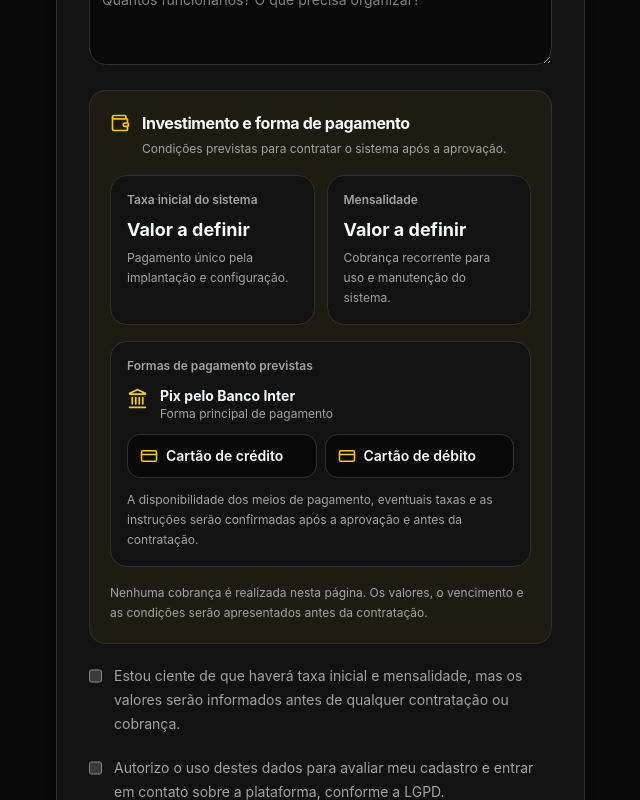
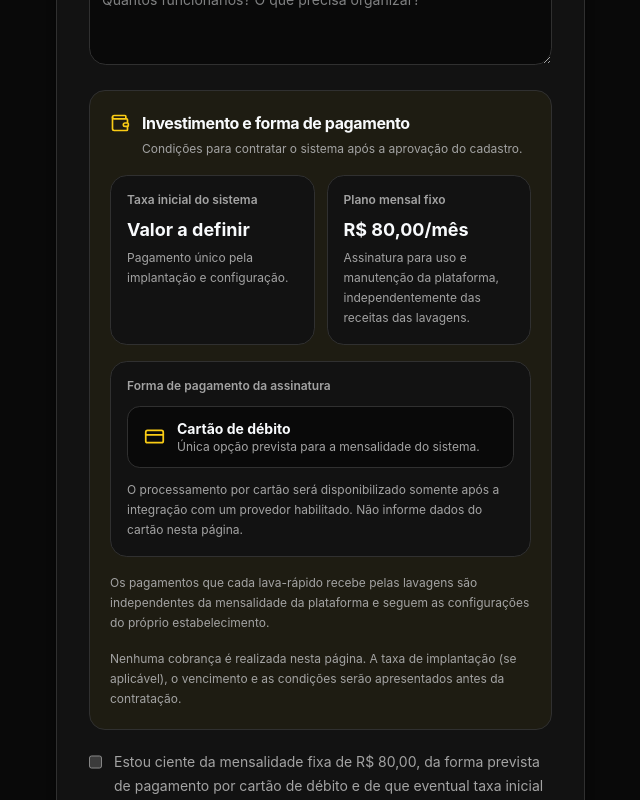
Before and after one commit to Raphaeljdk/aquaflow-gestao, a Next.js app: page /cadastrar-lava-rapido in a window 1280 px wide. Shown: the part 780-1580 px from the top of the page, without its empty margins (535-1175 px from the left). Built offline with nearby package versions, Linux system fonts and the light colour scheme.

Commit message:
feat(ui): apresentar somente débito e mensalidade fixa de R$80

```diff
--- a/src/app/cadastrar-lava-rapido/page.tsx
+++ b/src/app/cadastrar-lava-rapido/page.tsx
@@ -1,7 +1,8 @@
 "use client";
 import { useState, type FormEvent } from "react";
 import Link from "next/link";
-import { ArrowLeft, Building2, CheckCircle2, CreditCard, Landmark, Loader2, ShieldCheck, Wallet } from "lucide-react";
+import { PLATFORM_MONTHLY_PRICE_LABEL } from "@/lib/platform-billing";
+import { ArrowLeft, Building2, CheckCircle2, CreditCard, Loader2, ShieldCheck, Wallet } from "lucide-react";
 type Fields = { nomeEmpresa: string; cnpj: string; razaoSocial: string; nomeResponsavel: string; email: string; whatsapp: string; cidade: string; mensagem: string; site: string };
 export default function CadastroEmpresaPage() {
   const [form, setForm] = useState<Fields>({
@@ -114,7 +115,7 @@ export default function CadastroEmpresaPage() {
                   <Wallet size={20} className="mt-0.5 shrink-0 text-primary" aria-hidden="true"/>
                   <div>
                     <h3 id="condicoes-comerciais" className="text-base font-bold">Investimento e forma de pagamento</h3>
-                    <p className="mt-1 text-xs leading-5 text-muted-foreground">Condições previstas para contratar o sistema após a aprovação.</p>
+                    <p className="mt-1 text-xs leading-5 text-muted-foreground">Condições para contratar o sistema após a aprovação do cadastro.</p>
                   </div>
                 </div>
                 <div className="grid gap-3 sm:grid-cols-2">
@@ -124,38 +125,29 @@ export default function CadastroEmpresaPage() {
                     <p className="mt-1 text-xs leading-5 text-muted-foreground">Pagamento único pela implantação e configuração.</p>
                   </div>
                   <div className="rounded-xl border border-border bg-card p-4">
-                    <p className="text-xs font-semibold text-muted-foreground">Mensalidade</p>
-                    <p className="mt-2 text-lg font-bold">Valor a definir</p>
-                    <p className="mt-1 text-xs leading-5 text-muted-foreground">Cobrança recorrente para uso e manutenção do sistema.</p>
+                    <p className="text-xs font-semibold text-muted-foreground">Plano mensal fixo</p>
+                    <p className="mt-2 text-lg font-bold">{PLATFORM_MONTHLY_PRICE_LABEL}</p>
+                    <p className="mt-1 text-xs leading-5 text-muted-foreground">Assinatura para uso e manutenção da plataforma, independentemente das receitas das lavagens.</p>
                   </div>
                 </div>
                 <div className="space-y-3 rounded-xl border border-border bg-card p-4">
-                  <p className="text-xs font-semibold text-muted-foreground">Formas de pagamento previstas</p>
-                  <div className="flex items-start gap-3">
-                    <Landmark size={21} className="mt-0.5 shrink-0 text-primary" aria-hidden="true"/>
+                  <p className="text-xs font-semibold text-muted-foreground">Forma de pagamento da assinatura</p>
+                  <div className="flex min-h-12 items-center gap-3 rounded-lg border border-primary/30 bg-background px-4 py-3">
+                    <CreditCard size={21} className="shrink-0 text-primary" aria-hidden="true"/>
                     <div>
-                      <p className="text-sm font-bold">Pix pelo Banco Inter</p>
-                      <p className="text-xs text-muted-foreground">Forma principal de pagamento</p>
+                      <p className="text-sm font-bold">Cartão de débito</p>
+                      <p className="text-xs text-muted-foreground">Única opção prevista para a mensalidade do sistema.</p>
                     </div>
                   </div>
-                  <div className="grid gap-2 sm:grid-cols-2">
-                    <div className="flex min-h-11 items-center gap-2 rounded-lg border border-border bg-background px-3 py-2.5">
-                      <CreditCard size={18} className="shrink-0 text-primary" aria-hidden="true"/>
-                      <span className="text-sm font-semibold">Cartão de crédito</span>
-                    </div>
-                    <div className="flex min-h-11 items-center gap-2 rounded-lg border border-border bg-background px-3 py-2.5">
-                      <CreditCard size={18} className="shrink-0 text-primary" aria-hidden="true"/>
-                      <span className="text-sm font-semibold">Cartão de débito</span>
-                    </div>
-                  </div>
-                  <p className="text-xs leading-5 text-muted-foreground">A disponibilidade dos meios de pagamento, eventuais taxas e as instruções serão confirmadas após a aprovação e antes da contratação.</p>
+                  <p className="text-xs leading-5 text-muted-foreground">O processamento por cartão será disponibilizado somente após a integração com um provedor habilitado. Não informe dados do cartão nesta página.</p>
                 </div>
-                <p className="text-xs leading-5 text-muted-foreground">Nenhuma cobrança é realizada nesta página. Os valores, o vencimento e as condições serão apresentados antes da contratação.</p>
+                <p className="text-xs leading-5 text-muted-foreground">Os pagamentos que cada lava-rápido recebe pelas lavagens são independentes da mensalidade da plataforma e seguem as configurações do próprio estabelecimento.</p>
+                <p className="text-xs leading-5 text-muted-foreground">Nenhuma cobrança é realizada nesta página. A taxa de implantação (se aplicável), o vencimento e as condições serão apresentados antes da contratação.</p>
               </section>
               <label className="sr-only" aria-hidden="true">Site<input tabIndex={-1} autoComplete="off" value={form.site} onChange={e=>edit("site",e.target.value)}/></label>
               <label className="flex cursor-pointer items-start gap-3 text-sm leading-6 text-muted-foreground">
                 <input type="checkbox" required checked={cienteCondicoesComerciais} onChange={e=>setCienteCondicoesComerciais(e.target.checked)} className="mt-1 size-4 accent-yellow-400" />
-                <span>Estou ciente de que haverá taxa inicial e mensalidade, mas os valores serão informados antes de qualquer contratação ou cobrança.</span>
+                <span>Estou ciente da mensalidade fixa de R$ 80,00, da forma prevista de pagamento por cartão de débito e de que eventual taxa inicial será informada antes da contratação ou cobrança.</span>
               </label>
               <label className="flex cursor-pointer items-start gap-3 text-sm leading-6 text-muted-foreground">
                 <input type="checkbox" required checked={consent} onChange={e=>setConsent(e.target.checked)} className="mt-1 size-4 accent-yellow-400" />
```
